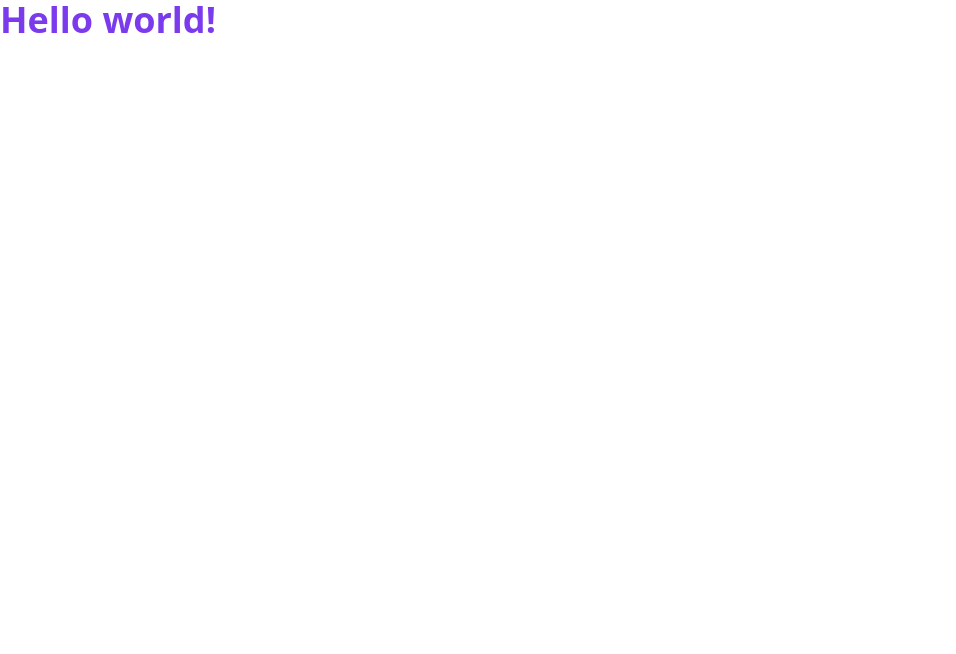
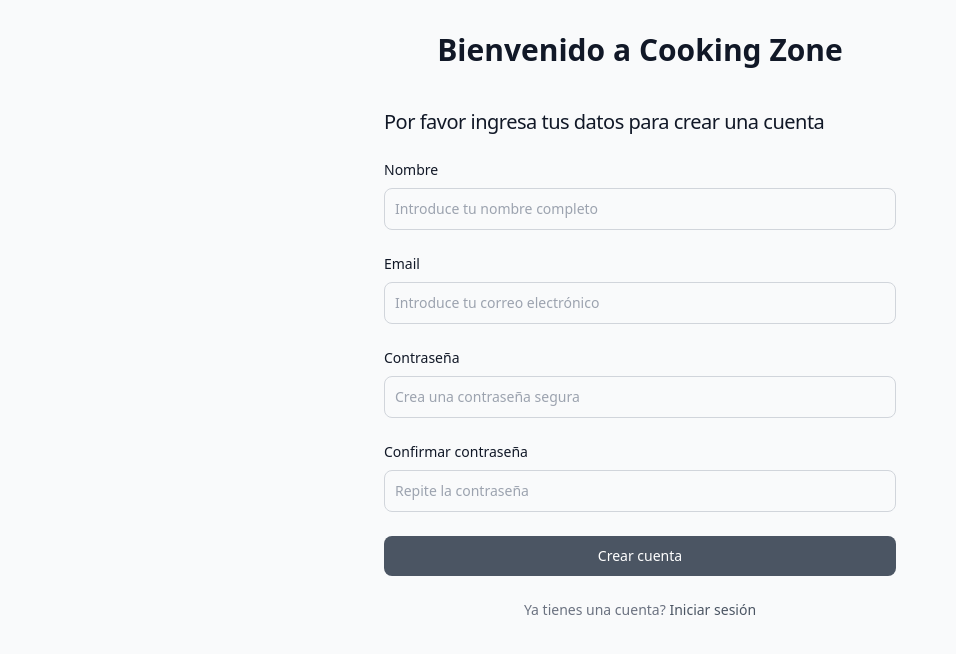
Before and after one commit to 121189/c18-112-n-react-agregarback, a React (Vite) app in the folder client/: page /sign-up in a window 1280 px wide. Shown: the top 654 px of the page, without its empty margins (0-956 px from the left). Built offline with nearby package versions, Linux system fonts and the light colour scheme.

Commit message:
Add login and signup screens

```diff
--- a/client/package.json
+++ b/client/package.json
@@ -4,6 +4,7 @@
   "version": "0.0.0",
   "type": "module",
   "scripts": {
+    "start": "vite",
     "dev": "vite",
     "build": "vite build",
     "lint": "eslint . --ext js,jsx --report-unused-disable-directives --max-warnings 0",
@@ -11,7 +12,8 @@
   },
   "dependencies": {
     "react": "^18.2.0",
-    "react-dom": "^18.2.0"
+    "react-dom": "^18.2.0",
+    "react-router-dom": "^6.23.1"
   },
   "devDependencies": {
     "@types/react": "^18.2.66",
--- a/client/src/App.jsx
+++ b/client/src/App.jsx
@@ -1,8 +1,16 @@
+import { BrowserRouter, Routes, Route } from "react-router-dom";
+import { LoginScreen } from "./components/LoginScreen";
+import { SignUpScreen } from "./components/SignUpScreen";
+
 function App() {
   return (
-    <>
-      <h1 className="text-4xl font-semibold text-violet-600">Hello world!</h1>
-    </>
+    <BrowserRouter>
+      <Routes>
+        <Route path="/" element={<LoginScreen />} />
+        <Route path="/login" element={<LoginScreen />} />
+        <Route path="/sign-up" element={<SignUpScreen />} />
+      </Routes>
+    </BrowserRouter>
   );
 }
 
--- /dev/null
+++ b/client/src/components/LoginScreen.jsx
@@ -0,0 +1,69 @@
+import React from "react";
+import { Link } from "react-router-dom";
+
+export const LoginScreen = () => {
+  return (
+    <section className="bg-gray-50">
+      <div className="mx-auto flex flex-col items-center justify-center px-6 py-8 md:h-screen lg:py-0">
+        <h1 className="mb-2 flex items-center text-3xl font-bold text-gray-900">
+          Bienvenido de nuevo
+        </h1>
+        <div className="w-full max-w-xl space-y-4 p-6 sm:p-8 md:space-y-6">
+          <h1 className="font-semi-bold text-xl leading-tight tracking-tight text-gray-900 md:text-xl">
+            Por favor ingresa tus datos para acceder a tu cuenta
+          </h1>
+          <form className="space-y-4 md:space-y-6" action="#">
+            <div>
+              <label
+                htmlFor="email"
+                className="mb-2 block text-sm font-medium text-gray-900"
+              >
+                Email
+              </label>
+              <input
+                type="email"
+                name="email"
+                id="email"
+                className="block w-full rounded-lg border border-gray-300 bg-gray-50 p-2.5 text-gray-900 sm:text-sm"
+                placeholder="Introduce tu correo electrónico"
+                required=""
+              />
+            </div>
+            <div>
+              <label
+                htmlFor="password"
+                className="mb-2 block text-sm font-medium text-gray-900"
+              >
+                Contraseña
+              </label>
+              <input
+                type="password"
+                name="password"
+                id="password"
+                placeholder="Introduce tu contraseña"
+                className="block w-full rounded-lg border border-gray-300 bg-gray-50 p-2.5 text-gray-900 sm:text-sm"
+                required=""
+              />
+            </div>
+
+            <button
+              type="submit"
+              className="w-full rounded-lg bg-gray-600 px-5 py-2.5 text-center text-sm font-medium text-white hover:bg-gray-700 focus:outline-none focus:ring-4 focus:ring-gray-300"
+            >
+              Iniciar
+            </button>
+            <p className="text-center text-sm font-light text-gray-500">
+              Aún no tienes una cuenta?{" "}
+              <Link
+                to="/sign-up"
+                className="font-medium text-gray-600 hover:underline"
+              >
+                Crear cuenta
+              </Link>
+            </p>
+          </form>
+        </div>
+      </div>
+    </section>
+  );
+};
--- /dev/null
+++ b/client/src/components/SignUpScreen.jsx
@@ -0,0 +1,101 @@
+import React from "react";
+import { Link } from "react-router-dom";
+
+export const SignUpScreen = () => {
+  return (
+    <section className="bg-gray-50">
+      <div className="mx-auto flex flex-col items-center justify-center px-6 py-8">
+        <h1 className="mb-2 flex items-center text-3xl font-bold text-gray-900">
+          Bienvenido a Cooking Zone
+        </h1>
+        <div className="w-full max-w-xl space-y-4 p-6 sm:p-8 md:space-y-6">
+          <h1 className="font-semi-bold text-xl leading-tight tracking-tight text-gray-900 md:text-xl">
+            Por favor ingresa tus datos para crear una cuenta
+          </h1>
+          <form className="space-y-4 md:space-y-6" action="#">
+            <div>
+              <label
+                htmlFor="name"
+                className="mb-2 block text-sm font-medium text-gray-900"
+              >
+                Nombre
+              </label>
+              <input
+                type="name"
+                name="name"
+                id="name"
+                className="block w-full rounded-lg border border-gray-300 bg-gray-50 p-2.5 text-gray-900 sm:text-sm"
+                placeholder="Introduce tu nombre completo"
+                required=""
+              />
+            </div>
+            <div>
+              <label
+                htmlFor="name"
+                className="mb-2 block text-sm font-medium text-gray-900"
+              >
+                Email
+              </label>
+              <input
+                type="email"
+                name="email"
+                id="email"
+                className="block w-full rounded-lg border border-gray-300 bg-gray-50 p-2.5 text-gray-900 sm:text-sm"
+                placeholder="Introduce tu correo electrónico"
+                required=""
+              />
+            </div>
+            <div>
+              <label
+                htmlFor="password"
+                className="mb-2 block text-sm font-medium text-gray-900"
+              >
+                Contraseña
+              </label>
+              <input
+                type="password"
+                name="password"
+                id="password"
+                placeholder="Crea una contraseña segura"
+                className="block w-full rounded-lg border border-gray-300 bg-gray-50 p-2.5 text-gray-900 sm:text-sm"
+                required=""
+              />
+            </div>
+            <div>
+              <label
+                htmlFor="password2"
+                className="mb-2 block text-sm font-medium text-gray-900"
+              >
+                Confirmar contraseña
+              </label>
+              <input
+                type="password"
+                name="password2"
+                id="password2"
+                placeholder="Repite la contraseña"
+                className="block w-full rounded-lg border border-gray-300 bg-gray-50 p-2.5 text-gray-900 sm:text-sm"
+                required=""
+              />
+            </div>
+
+            <button
+              type="submit"
+              className="w-full rounded-lg bg-gray-600 px-5 py-2.5 text-center text-sm font-medium text-white hover:bg-gray-700 focus:outline-none focus:ring-4 focus:ring-gray-300"
+            >
+              Crear cuenta
+            </button>
+            <p className="text-center text-sm font-light text-gray-500">
+              Ya tienes una cuenta?{" "}
+              <Link
+                to="/"
+                className="font-medium text-gray-600 hover:underline"
+              >
+                Iniciar sesión
+              </Link>
+            </p>
+          </form>
+        </div>
+      </div>
+    </section>
+  );
+};
```
Also changed, not shown: 1 other file (tests, documents, lock files or other folders).
